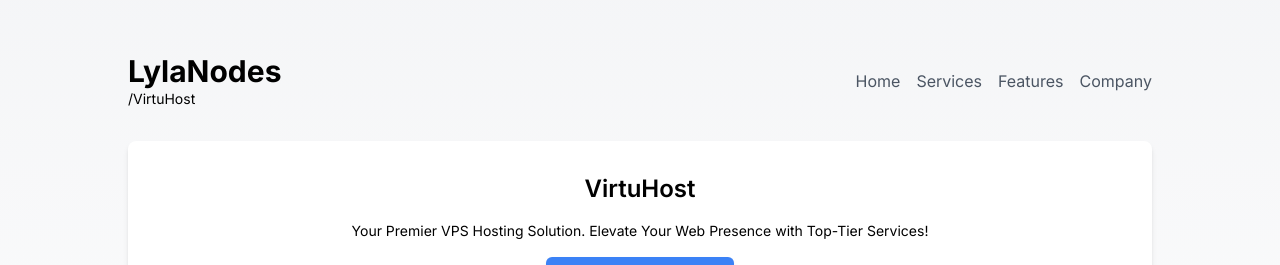
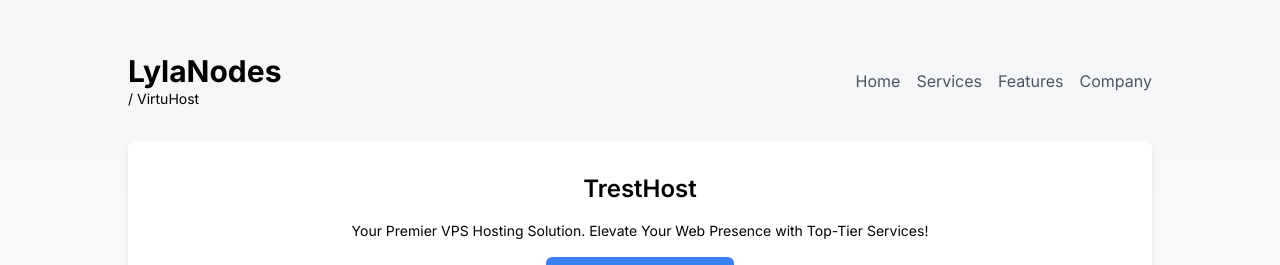
Before and after one commit to vekalmao/vpswebsite, a Next.js app: page / in a window 1280 px wide. Shown: the part 111-376 px from the top of the page. Built offline with nearby package versions, Linux system fonts and the light colour scheme.

Commit message:
Update page.tsx

```diff
--- a/app/page.tsx
+++ b/app/page.tsx
@@ -9,7 +9,7 @@ export default function Home() {
       <header className="w-full max-w-5xl flex items-center justify-between mb-8">
         <div>
           <h1 className="text-3xl font-bold">LylaNodes</h1>
-          <p className="text-sm">/VirtuHost</p>
+          <p className="text-sm">/ VirtuHost</p>
         </div>
         <nav>
           <ul className="flex space-x-4">
@@ -23,7 +23,7 @@ export default function Home() {
 
       {/* Main Content */}
       <section className="w-full max-w-5xl bg-white rounded-lg p-8 shadow-md mb-8 text-center">
-        <h2 className="text-2xl font-semibold mb-4">VirtuHost</h2>
+        <h2 className="text-2xl font-semibold mb-4">TrestHost</h2>
         <p className="text-sm mb-4">Your Premier VPS Hosting Solution. Elevate Your Web Presence with Top-Tier Services!</p>
 
         {/* Create Cloud Button */}
@@ -39,7 +39,7 @@ export default function Home() {
         {/* Step 2: Cloud Server Configuration */}
         {step === 2 && (
           <div className="text-left">
-            <h3 className="text-blue-500 text-xl font-semibold mb-4">Let's get your new cloud server setup</h3>
+            <h3 className="text-blue-500 text-xl font-semibold mb-4">Let&apos;s get your new cloud server setup</h3>
             <button
               onClick={() => setStep(1)} // Go back to step 1
               className="bg-gray-500 hover:bg-gray-600 text-white font-semibold py-2 px-4 rounded-md shadow-md mr-4 transition duration-300"
```
